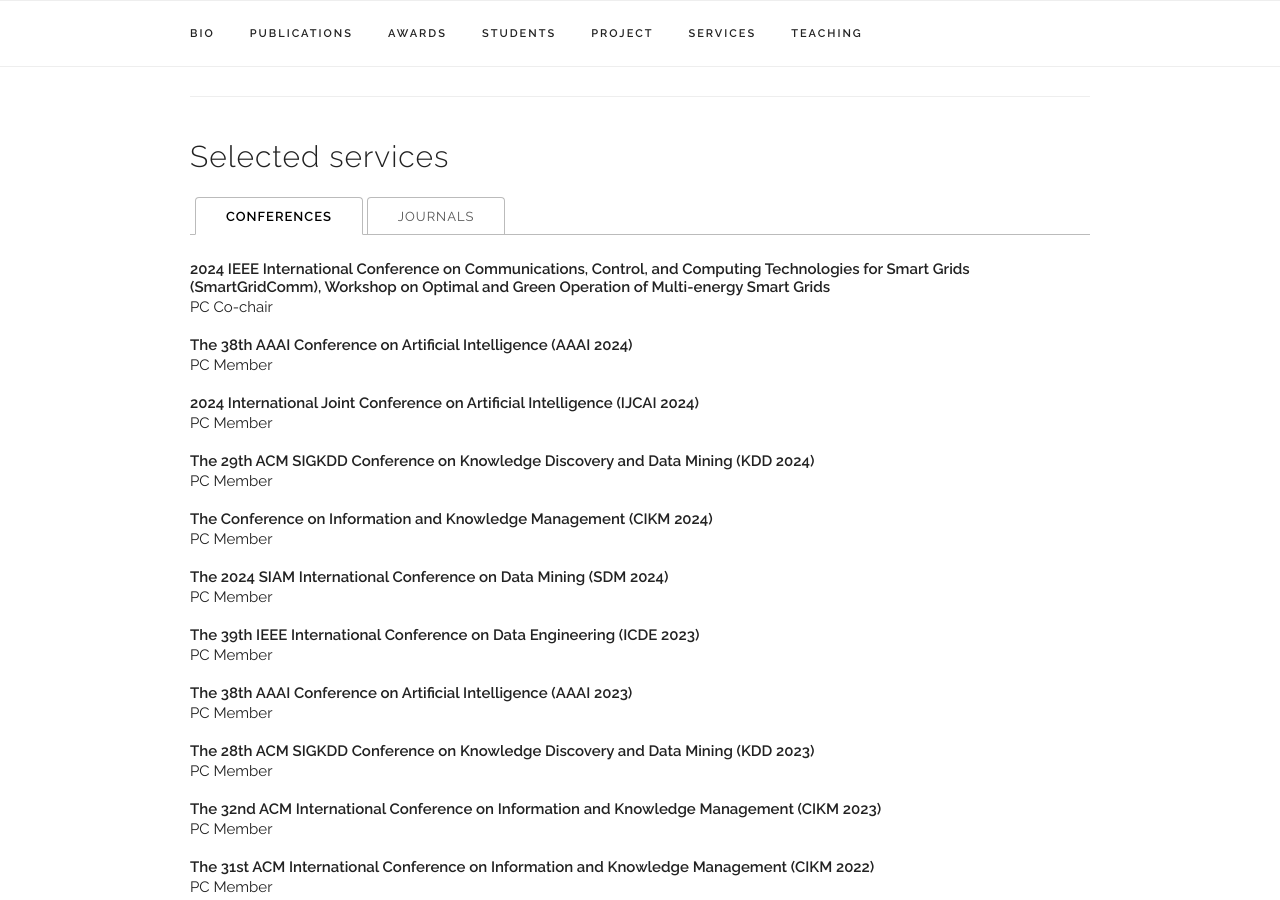
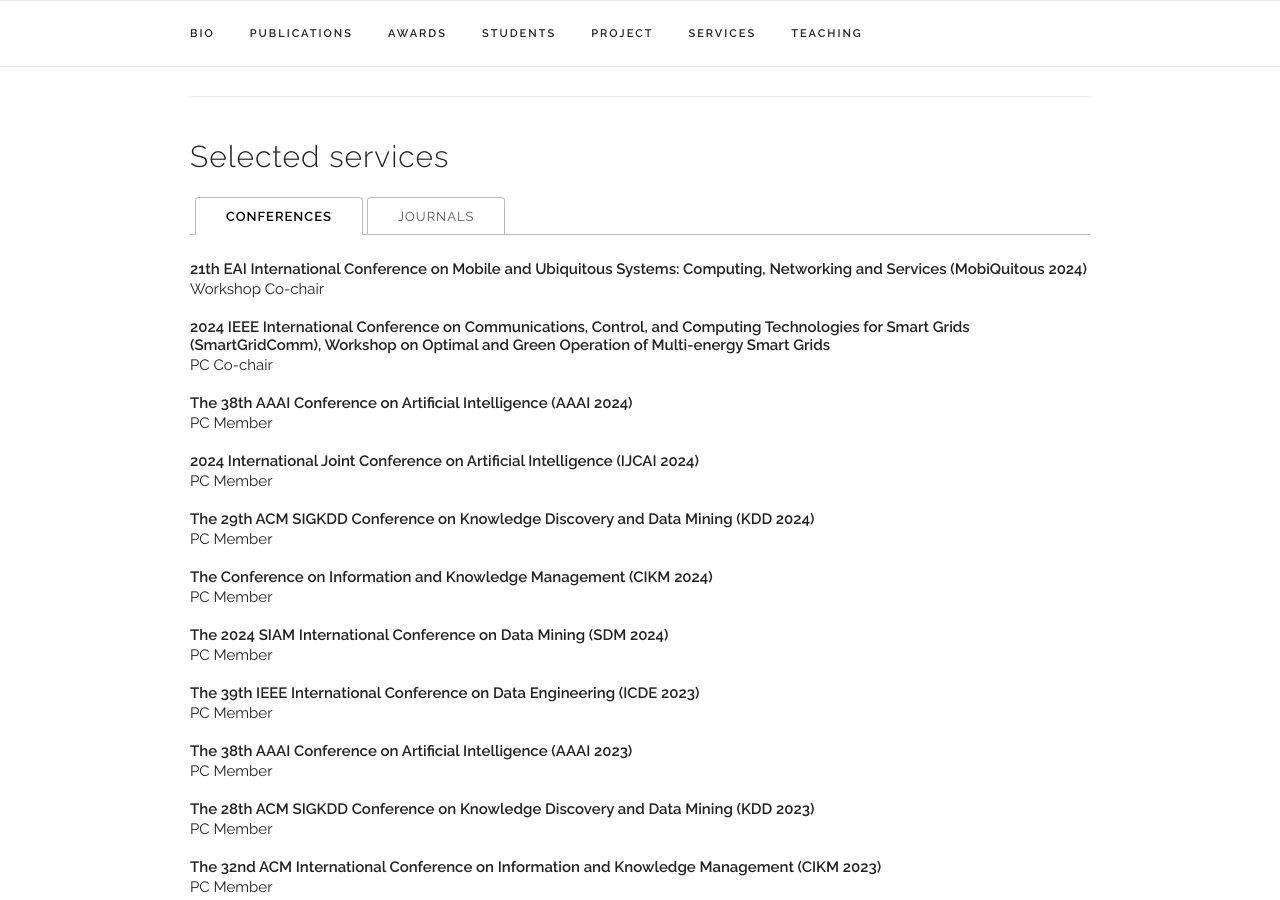
Before and after one commit to litianyi-cs-dkaau/litianyi-cs-dkaau.github.io, a Jekyll site: the page built from index.html, in a window 1280 px wide and 900 px high, scrolled down 2791 px. Built offline with Jekyll 4.4.1, drawn with Linux system fonts in a browser that asks for light colours.

Commit message:
Update services.yaml

```diff
--- a/_data/services.yaml
+++ b/_data/services.yaml
@@ -1,4 +1,8 @@
 services:
+  - title: "21th EAI International Conference on Mobile and Ubiquitous Systems: Computing, Networking and Services (MobiQuitous 2024)"
+    role: Workshop Co-chair
+    conference: y
+
   - title: "2024 IEEE International Conference on Communications, Control, and Computing Technologies for Smart Grids (SmartGridComm),  Workshop on Optimal and Green Operation of Multi-energy Smart Grids"
     role: PC Co-chair
     conference: y
```
